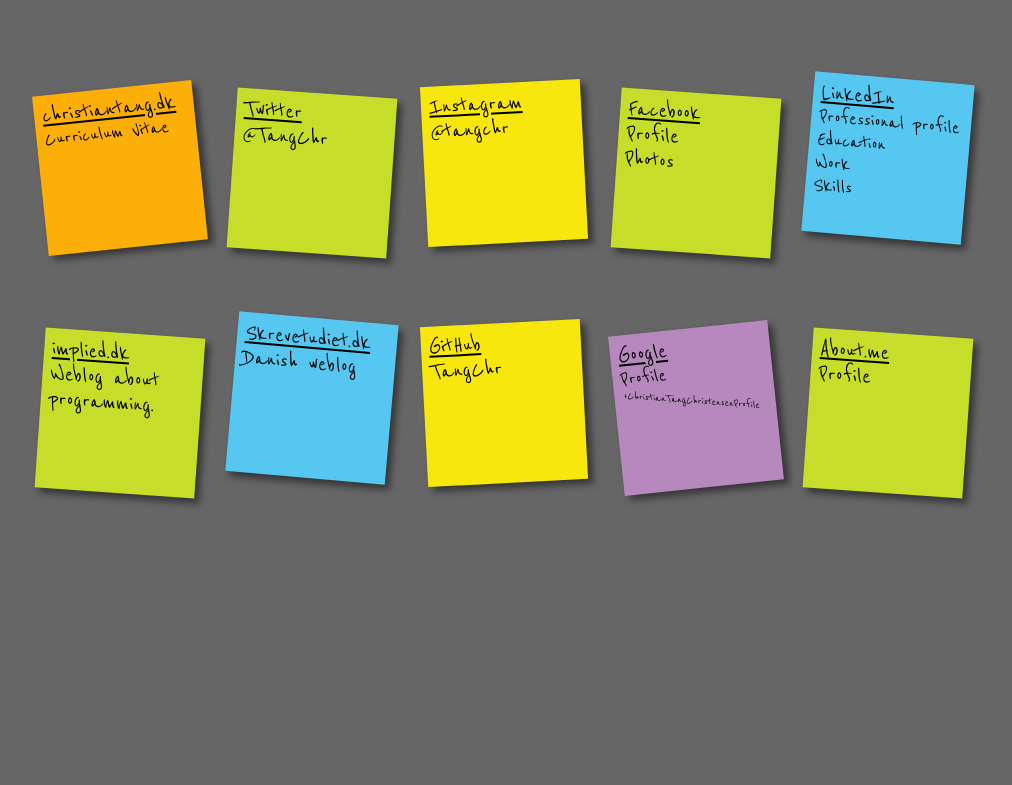
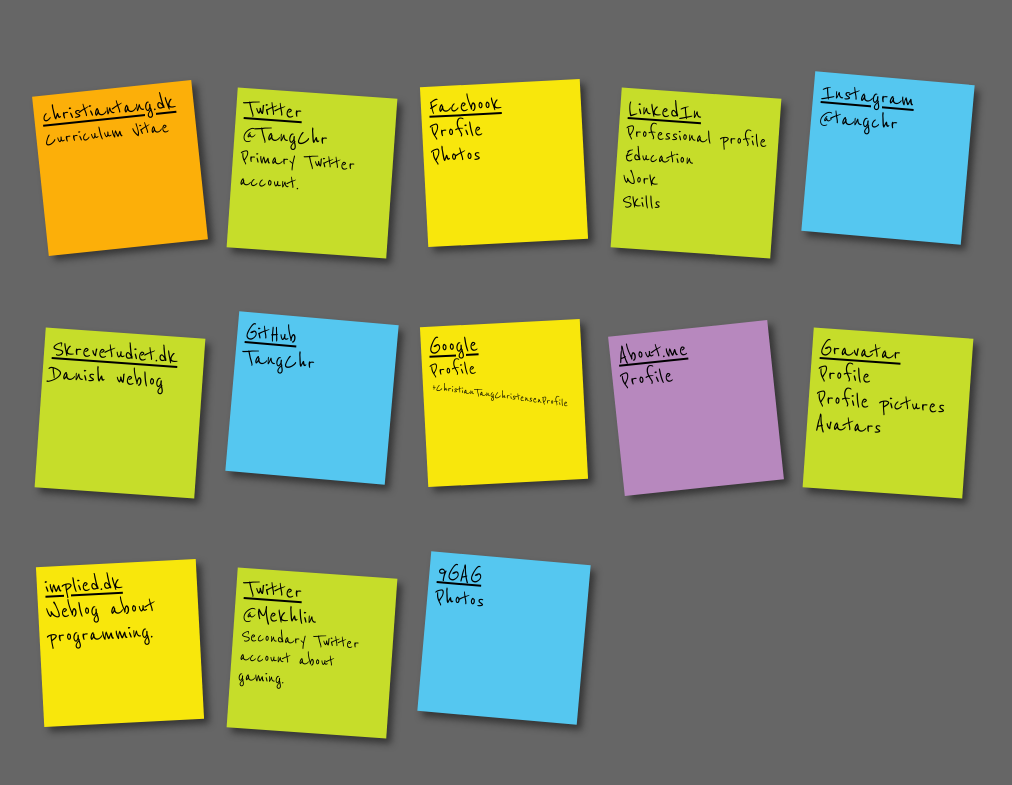
Before and after one commit to TangChr/Seaweed, a Jekyll site: the page built from index.html, in a window 1280 px wide. Shown: the top 785 px of the page, without its empty margins (48-1060 px from the left). Built offline with Jekyll 4.4.1, drawn with Linux system fonts in a browser that asks for light colours; Markdown is read by kramdown in place of the engine named in the settings.

Commit message:
9GAG, Gravatar & Mekhlin (Twitter). Additional descriptions.

```diff
--- a/index.html
+++ b/index.html
@@ -12,12 +12,7 @@
 		<a href="https://twitter.com/TangChr">
 			<h2>Twitter</h2>
 			<p>@TangChr</p>
-		</a>
-	</li>
-	<li>
-		<a href="http://instagram.com/tangchr">
-			<h2>Instagram</h2>
-			<p>@tangchr</p>
+			<p class="small">Primary Twitter account.</p>
 		</a>
 	</li>
 	<li>
@@ -36,17 +31,17 @@
 			<p class="small">Skills</p>
 		</a>
 	</li>
+	<li>
+		<a href="http://instagram.com/tangchr">
+			<h2>Instagram</h2>
+			<p>@tangchr</p>
+		</a>
+	</li>
 </ul>
 <ul class="sticky-color-new">
 	<li style="display:none;"><a></a></li>
 	<li style="display:none;"><a></a></li>
 	<li style="display:none;"><a></a></li>
-	<li>
-		<a href="http://implied.dk">
-			<h2>implied.dk</h2>
-			<p>Weblog about programming.</p>
-		</a>
-	</li>
 	<li>
 		<a href="http://skrevetudiet.dk">
 			<h2>Skrevetudiet.dk</h2>
@@ -72,4 +67,35 @@
 			<p>Profile</p>
 		</a>
 	</li>
+	<li>
+		<a href="https://en.gravatar.com/tangchr">
+			<h2>Gravatar</h2>
+			<p>Profile</p>
+			<p>Profile pictures</p>
+			<p>Avatars</p>
+		</a>
+	</li>
 </ul>
+<ul class="sticky-color-new">
+	<li style="display:none;"><a></a></li>
+	<li style="display:none;"><a></a></li>
+	<li>
+		<a href="http://implied.dk">
+			<h2>implied.dk</h2>
+			<p>Weblog about programming.</p>
+		</a>
+	</li>
+	<li>
+		<a href="https://twitter.com/Mekhlin">
+			<h2>Twitter</h2>
+			<p>@Mekhlin</p>
+			<p class="smaller">Secondary Twitter account about gaming.</p>
+		</a>
+	</li>
+	<li>
+		<a href="https://9gag.com/u/tangchr">
+			<h2>9GAG</h2>
+			<p>Photos</p>
+		</a>
+	</li>
+</ul>
```
